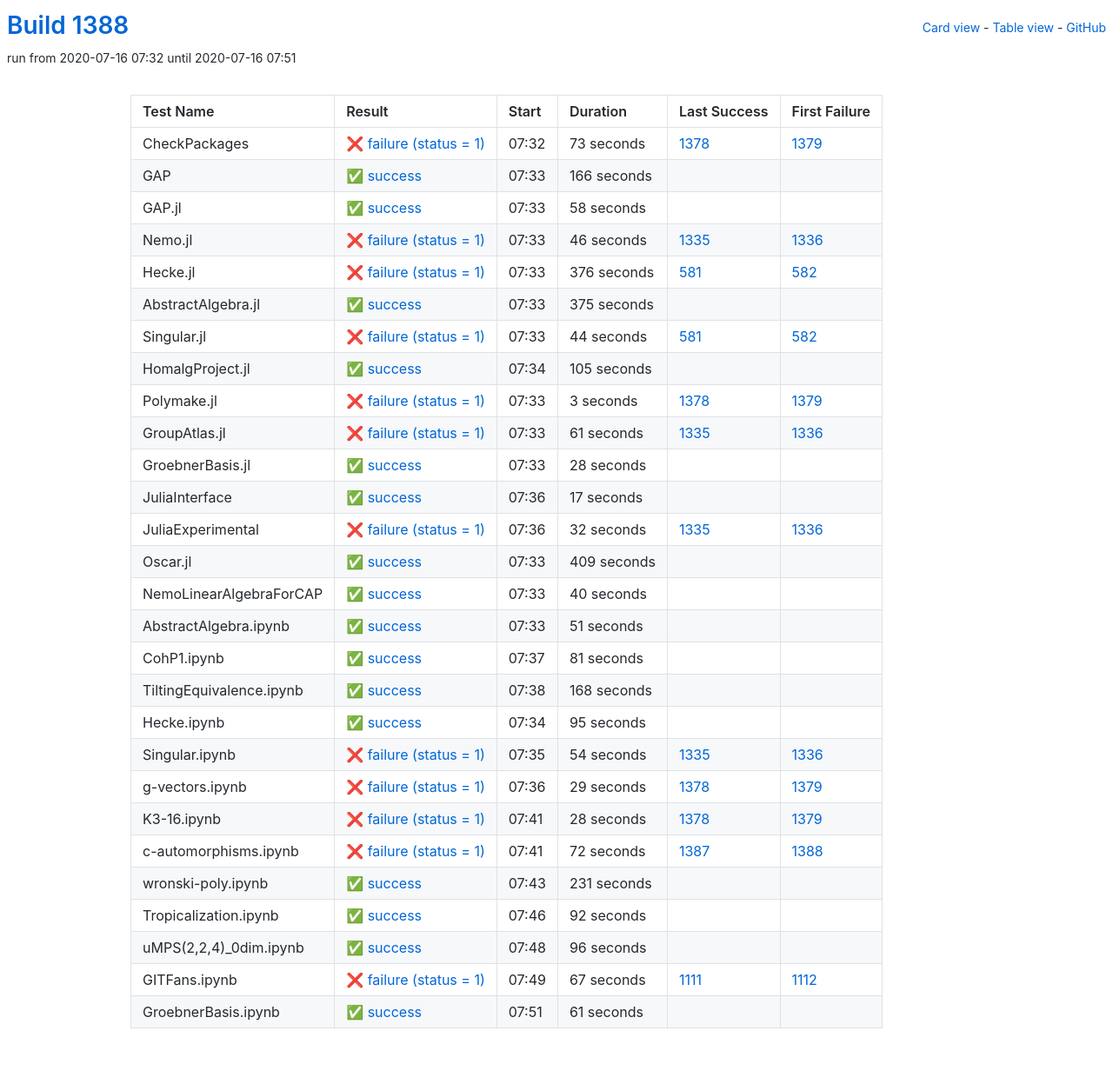
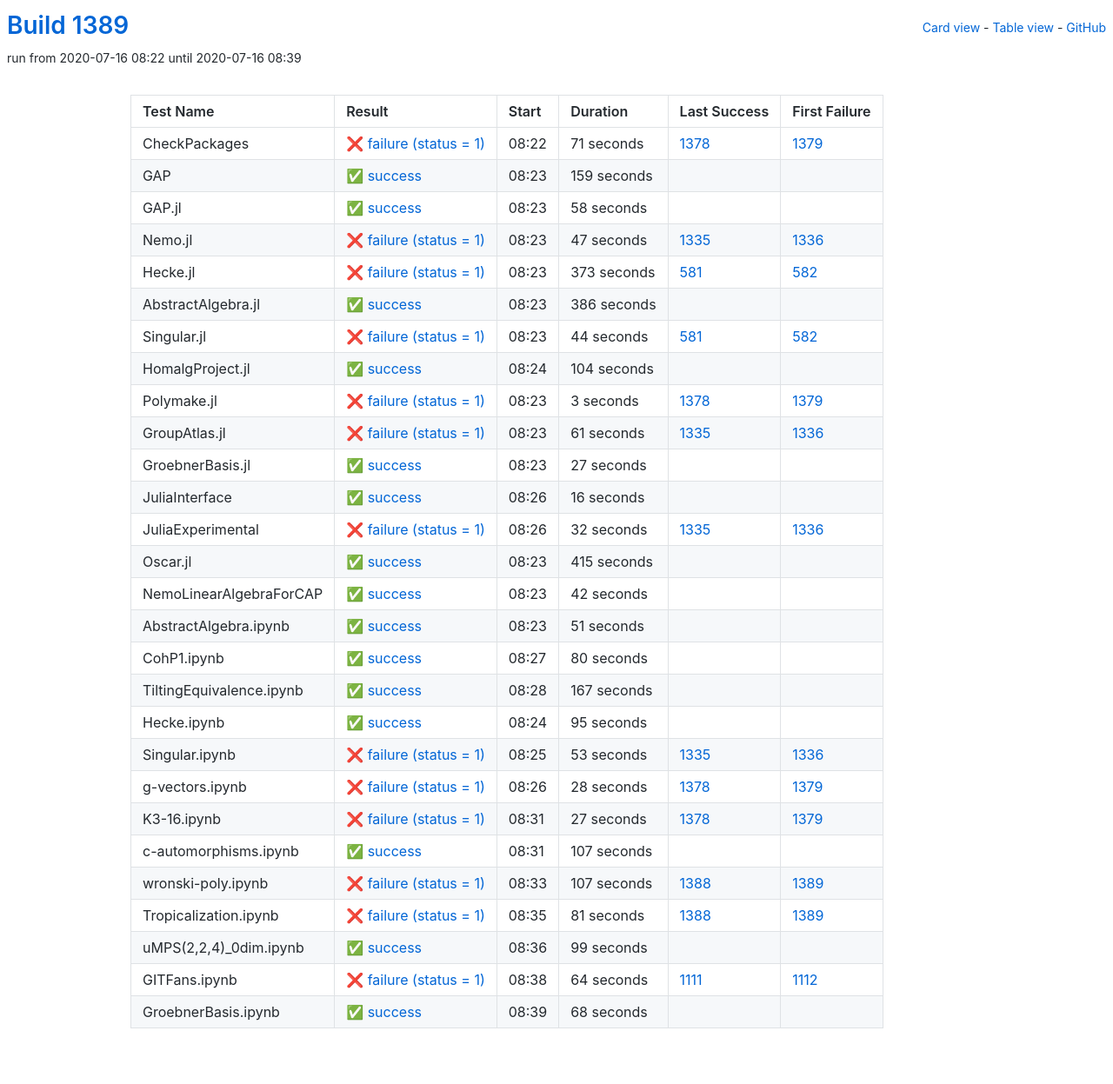
Before and after one commit to oscar-system/oscar-ci-status-1.4, a Jekyll site: the page built from table.html, in a window 1280 px wide. Shown: the whole page at 87% size. Built offline with Jekyll 4.4.1, drawn with Linux system fonts in a browser that asks for light colours.

Commit message:
Build #1389

```diff
--- a/_data/ci.yml
+++ b/_data/ci.yml
@@ -1,6 +1,6 @@
 ---
-build: 1388
-build_url: https://oscarci.mathematik.uni-kl.de/job/oscar-julia-1.4/1388/
+build: 1389
+build_url: https://oscarci.mathematik.uni-kl.de/job/oscar-julia-1.4/1389/
 job: oscar-julia-1.4
 organization: oscar-system
 repo: oscar-ci-status-1.4
@@ -8,32 +8,32 @@ repourl: https://github.com/oscar-system/oscar-ci-status-1.4
 tests:
 - name: CheckPackages
   id: checkpackages
-  log: https://oscarci.mathematik.uni-kl.de/job/oscar-julia-1.4/1388/artifact/logs/build-1388/CheckPackages.log
-  start: 2020-07-16 07:32
+  log: https://oscarci.mathematik.uni-kl.de/job/oscar-julia-1.4/1389/artifact/logs/build-1389/CheckPackages.log
+  start: 2020-07-16 08:22
   success: false
   exitcode: 1
   status: failure
-  duration: 73
+  duration: 71
   last_success: 1378
   last_success_url: https://oscarci.mathematik.uni-kl.de/job/oscar-julia-1.4/1378/
   first_failure: 1379
   first_failure_url: https://oscarci.mathematik.uni-kl.de/job/oscar-julia-1.4/1379/
 - name: GAP
   id: gap
-  log: https://oscarci.mathematik.uni-kl.de/job/oscar-julia-1.4/1388/artifact/logs/build-1388/GAP.log
-  start: 2020-07-16 07:33
+  log: https://oscarci.mathematik.uni-kl.de/job/oscar-julia-1.4/1389/artifact/logs/build-1389/GAP.log
+  start: 2020-07-16 08:23
   success: true
   exitcode: 0
   status: success
-  duration: 166
+  duration: 159
   last_success: false
   last_success_url:
   first_failure: false
   first_failure_url:
 - name: GAP.jl
   id: gap-jl
-  log: https://oscarci.mathematik.uni-kl.de/job/oscar-julia-1.4/1388/artifact/logs/build-1388/GAP.jl.log
-  start: 2020-07-16 07:33
+  log: https://oscarci.mathematik.uni-kl.de/job/oscar-julia-1.4/1389/artifact/logs/build-1389/GAP.jl.log
+  start: 2020-07-16 08:23
   success: true
   exitcode: 0
   status: success
@@ -44,44 +44,44 @@ tests:
   first_failure_url:
 - name: Nemo.jl
   id: nemo-jl
-  log: https://oscarci.mathematik.uni-kl.de/job/oscar-julia-1.4/1388/artifact/logs/build-1388/Nemo.jl.log
-  start: 2020-07-16 07:33
+  log: https://oscarci.mathematik.uni-kl.de/job/oscar-julia-1.4/1389/artifact/logs/build-1389/Nemo.jl.log
+  start: 2020-07-16 08:23
   success: false
   exitcode: 1
   status: failure
-  duration: 46
+  duration: 47
   last_success: 1335
   last_success_url: https://oscarci.mathematik.uni-kl.de/job/oscar-julia-1.4/1335/
   first_failure: 1336
   first_failure_url: https://oscarci.mathematik.uni-kl.de/job/oscar-julia-1.4/1336/
 - name: Hecke.jl
   id: hecke-jl
-  log: https://oscarci.mathematik.uni-kl.de/job/oscar-julia-1.4/1388/artifact/logs/build-1388/Hecke.jl.log
-  start: 2020-07-16 07:33
+  log: https://oscarci.mathematik.uni-kl.de/job/oscar-julia-1.4/1389/artifact/logs/build-1389/Hecke.jl.log
+  start: 2020-07-16 08:23
   success: false
   exitcode: 1
   status: failure
-  duration: 376
+  duration: 373
   last_success: 581
   last_success_url: https://oscarci.mathematik.uni-kl.de/job/oscar-julia-1.4/581/
   first_failure: 582
   first_failure_url: https://oscarci.mathematik.uni-kl.de/job/oscar-julia-1.4/582/
 - name: AbstractAlgebra.jl
   id: abstractalgebra-jl
-  log: https://oscarci.mathematik.uni-kl.de/job/oscar-julia-1.4/1388/artifact/logs/build-1388/AbstractAlgebra.jl.log
-  start: 2020-07-16 07:33
+  log: https://oscarci.mathematik.uni-kl.de/job/oscar-julia-1.4/1389/artifact/logs/build-1389/AbstractAlgebra.jl.log
+  start: 2020-07-16 08:23
   success: true
   exitcode: 0
   status: success
-  duration: 375
+  duration: 386
   last_success: false
   last_success_url:
   first_failure: false
   first_failure_url:
 - name: Singular.jl
   id: singular-jl
-  log: https://oscarci.mathematik.uni-kl.de/job/oscar-julia-1.4/1388/artifact/logs/build-1388/Singular.jl.log
-  start: 2020-07-16 07:33
+  log: https://oscarci.mathematik.uni-kl.de/job/oscar-julia-1.4/1389/artifact/logs/build-1389/Singular.jl.log
+  start: 2020-07-16 08:23
   success: false
   exitcode: 1
   status: failure
@@ -92,20 +92,20 @@ tests:
   first_failure_url: https://oscarci.mathematik.uni-kl.de/job/oscar-julia-1.4/582/
 - name: HomalgProject.jl
   id: homalgproject-jl
-  log: https://oscarci.mathematik.uni-kl.de/job/oscar-julia-1.4/1388/artifact/logs/build-1388/HomalgProject.jl.log
-  start: 2020-07-16 07:34
+  log: https://oscarci.mathematik.uni-kl.de/job/oscar-julia-1.4/1389/artifact/logs/build-1389/HomalgProject.jl.log
+  start: 2020-07-16 08:24
   success: true
   exitcode: 0
   status: success
-  duration: 105
+  duration: 104
   last_success: false
   last_success_url:
   first_failure: false
   first_failure_url:
 - name: Polymake.jl
   id: polymake-jl
-  log: https://oscarci.mathematik.uni-kl.de/job/oscar-julia-1.4/1388/artifact/logs/build-1388/Polymake.jl.log
-  start: 2020-07-16 07:33
+  log: https://oscarci.mathematik.uni-kl.de/job/oscar-julia-1.4/1389/artifact/logs/build-1389/Polymake.jl.log
+  start: 2020-07-16 08:23
   success: false
   exitcode: 1
   status: failure
@@ -116,8 +116,8 @@ tests:
   first_failure_url: https://oscarci.mathematik.uni-kl.de/job/oscar-julia-1.4/1379/
 - name: GroupAtlas.jl
   id: groupatlas-jl
-  log: https://oscarci.mathematik.uni-kl.de/job/oscar-julia-1.4/1388/artifact/logs/build-1388/GroupAtlas.jl.log
-  start: 2020-07-16 07:33
+  log: https://oscarci.mathematik.uni-kl.de/job/oscar-julia-1.4/1389/artifact/logs/build-1389/GroupAtlas.jl.log
+  start: 2020-07-16 08:23
   success: false
   exitcode: 1
   status: failure
@@ -128,32 +128,32 @@ tests:
   first_failure_url: https://oscarci.mathematik.uni-kl.de/job/oscar-julia-1.4/1336/
 - name: GroebnerBasis.jl
   id: groebnerbasis-jl
-  log: https://oscarci.mathematik.uni-kl.de/job/oscar-julia-1.4/1388/artifact/logs/build-1388/GroebnerBasis.jl.log
-  start: 2020-07-16 07:33
+  log: https://oscarci.mathematik.uni-kl.de/job/oscar-julia-1.4/1389/artifact/logs/build-1389/GroebnerBasis.jl.log
+  start: 2020-07-16 08:23
   success: true
   exitcode: 0
   status: success
-  duration: 28
+  duration: 27
   last_success: false
   last_success_url:
   first_failure: false
   first_failure_url:
 - name: JuliaInterface
   id: juliainterface
-  log: https://oscarci.mathematik.uni-kl.de/job/oscar-julia-1.4/1388/artifact/logs/build-1388/JuliaInterface.log
-  start: 2020-07-16 07:36
+  log: https://oscarci.mathematik.uni-kl.de/job/oscar-julia-1.4/1389/artifact/logs/build-1389/JuliaInterface.log
+  start: 2020-07-16 08:26
   success: true
   exitcode: 0
   status: success
-  duration: 17
+  duration: 16
   last_success: false
   last_success_url:
   first_failure: false
   first_failure_url:
 - name: JuliaExperimental
   id: juliaexperimental
-  log: https://oscarci.mathematik.uni-kl.de/job/oscar-julia-1.4/1388/artifact/logs/build-1388/JuliaExperimental.log
-  start: 2020-07-16 07:36
+  log: https://oscarci.mathematik.uni-kl.de/job/oscar-julia-1.4/1389/artifact/logs/build-1389/JuliaExperimental.log
+  start: 2020-07-16 08:26
   success: false
   exitcode: 1
   status: failure
@@ -164,32 +164,32 @@ tests:
   first_failure_url: https://oscarci.mathematik.uni-kl.de/job/oscar-julia-1.4/1336/
 - name: Oscar.jl
   id: oscar-jl
-  log: https://oscarci.mathematik.uni-kl.de/job/oscar-julia-1.4/1388/artifact/logs/build-1388/Oscar.jl.log
-  start: 2020-07-16 07:33
+  log: https://oscarci.mathematik.uni-kl.de/job/oscar-julia-1.4/1389/artifact/logs/build-1389/Oscar.jl.log
+  start: 2020-07-16 08:23
   success: true
   exitcode: 0
   status: success
-  duration: 409
+  duration: 415
   last_success: false
   last_success_url:
   first_failure: false
   first_failure_url:
 - name: NemoLinearAlgebraForCAP
   id: nemolinearalgebraforcap
-  log: https://oscarci.mathematik.uni-kl.de/job/oscar-julia-1.4/1388/artifact/logs/build-1388/NemoLinearAlgebraForCAP.log
-  start: 2020-07-16 07:33
+  log: https://oscarci.mathematik.uni-kl.de/job/oscar-julia-1.4/1389/artifact/logs/build-1389/NemoLinearAlgebraForCAP.log
+  start: 2020-07-16 08:23
   success: true
   exitcode: 0
   status: success
-  duration: 40
+  duration: 42
   last_success: false
   last_success_url:
   first_failure: false
   first_failure_url:
 - name: AbstractAlgebra.ipynb
   id: abstractalgebra-ipynb
-  log: https://oscarci.mathematik.uni-kl.de/job/oscar-julia-1.4/1388/artifact/logs/build-1388/AbstractAlgebra.ipynb.log
-  start: 2020-07-16 07:33
+  log: https://oscarci.mathematik.uni-kl.de/job/oscar-julia-1.4/1389/artifact/logs/build-1389/AbstractAlgebra.ipynb.log
+  start: 2020-07-16 08:23
   success: true
   exitcode: 0
   status: success
@@ -200,32 +200,32 @@ tests:
   first_failure_url:
 - name: CohP1.ipynb
   id: cohp1-ipynb
-  log: https://oscarci.mathematik.uni-kl.de/job/oscar-julia-1.4/1388/artifact/logs/build-1388/CohP1.ipynb.log
-  start: 2020-07-16 07:37
+  log: https://oscarci.mathematik.uni-kl.de/job/oscar-julia-1.4/1389/artifact/logs/build-1389/CohP1.ipynb.log
+  start: 2020-07-16 08:27
   success: true
   exitcode: 0
   status: success
-  duration: 81
+  duration: 80
   last_success: false
   last_success_url:
   first_failure: false
   first_failure_url:
 - name: TiltingEquivalence.ipynb
   id: tiltingequivalence-ipynb
-  log: https://oscarci.mathematik.uni-kl.de/job/oscar-julia-1.4/1388/artifact/logs/build-1388/TiltingEquivalence.ipynb.log
-  start: 2020-07-16 07:38
+  log: https://oscarci.mathematik.uni-kl.de/job/oscar-julia-1.4/1389/artifact/logs/build-1389/TiltingEquivalence.ipynb.log
+  start: 2020-07-16 08:28
   success: true
   exitcode: 0
   status: success
-  duration: 168
+  duration: 167
   last_success: false
   last_success_url:
   first_failure: false
   first_failure_url:
 - name: Hecke.ipynb
   id: hecke-ipynb
-  log: https://oscarci.mathematik.uni-kl.de/job/oscar-julia-1.4/1388/artifact/logs/build-1388/Hecke.ipynb.log
-  start: 2020-07-16 07:34
+  log: https://oscarci.mathematik.uni-kl.de/job/oscar-julia-1.4/1389/artifact/logs/build-1389/Hecke.ipynb.log
+  start: 2020-07-16 08:24
   success: true
   exitcode: 0
   status: success
@@ -236,32 +236,20 @@ tests:
   first_failure_url:
 - name: Singular.ipynb
   id: singular-ipynb
-  log: https://oscarci.mathematik.uni-kl.de/job/oscar-julia-1.4/1388/artifact/logs/build-1388/Singular.ipynb.log
-  start: 2020-07-16 07:35
+  log: https://oscarci.mathematik.uni-kl.de/job/oscar-julia-1.4/1389/artifact/logs/build-1389/Singular.ipynb.log
+  start: 2020-07-16 08:25
   success: false
   exitcode: 1
   status: failure
-  duration: 54
+  duration: 53
   last_success: 1335
   last_success_url: https://oscarci.mathematik.uni-kl.de/job/oscar-julia-1.4/1335/
   first_failure: 1336
   first_failure_url: https://oscarci.mathematik.uni-kl.de/job/oscar-julia-1.4/1336/
 - name: g-vectors.ipynb
   id: g-vectors-ipynb
-  log: https://oscarci.mathematik.uni-kl.de/job/oscar-julia-1.4/1388/artifact/logs/build-1388/g-vectors.ipynb.log
-  start: 2020-07-16 07:36
-  success: false
-  exitcode: 1
-  status: failure
-  duration: 29
-  last_success: 1378
-  last_success_url: https://oscarci.mathematik.uni-kl.de/job/oscar-julia-1.4/1378/
-  first_failure: 1379
-  first_failure_url: https://oscarci.mathematik.uni-kl.de/job/oscar-julia-1.4/1379/
-- name: K3-16.ipynb
-  id: k3-16-ipynb
-  log: https://oscarci.mathematik.uni-kl.de/job/oscar-julia-1.4/1388/artifact/logs/build-1388/K3-16.ipynb.log
-  start: 2020-07-16 07:41
+  log: https://oscarci.mathematik.uni-kl.de/job/oscar-julia-1.4/1389/artifact/logs/build-1389/g-vectors.ipynb.log
+  start: 2020-07-16 08:26
   success: false
   exitcode: 1
   status: failure
@@ -270,74 +258,86 @@ tests:
   last_success_url: https://oscarci.mathematik.uni-kl.de/job/oscar-julia-1.4/1378/
   first_failure: 1379
   first_failure_url: https://oscarci.mathematik.uni-kl.de/job/oscar-julia-1.4/1379/
-- name: c-automorphisms.ipynb
-  id: c-automorphisms-ipynb
-  log: https://oscarci.mathematik.uni-kl.de/job/oscar-julia-1.4/1388/artifact/logs/build-1388/c-automorphisms.ipynb.log
-  start: 2020-07-16 07:41
+- name: K3-16.ipynb
+  id: k3-16-ipynb
+  log: https://oscarci.mathematik.uni-kl.de/job/oscar-julia-1.4/1389/artifact/logs/build-1389/K3-16.ipynb.log
+  start: 2020-07-16 08:31
   success: false
   exitcode: 1
   status: failure
-  duration: 72
-  last_success: 1387
-  last_success_url: https://oscarci.mathematik.uni-kl.de/job/oscar-julia-1.4/1387/
-  first_failure: 1388
-  first_failure_url: https://oscarci.mathematik.uni-kl.de/job/oscar-julia-1.4/1388/
-- name: wronski-poly.ipynb
-  id: wronski-poly-ipynb
-  log: https://oscarci.mathematik.uni-kl.de/job/oscar-julia-1.4/1388/artifact/logs/build-1388/wronski-poly.ipynb.log
-  start: 2020-07-16 07:43
+  duration: 27
+  last_success: 1378
+  last_success_url: https://oscarci.mathematik.uni-kl.de/job/oscar-julia-1.4/1378/
+  first_failure: 1379
+  first_failure_url: https://oscarci.mathematik.uni-kl.de/job/oscar-julia-1.4/1379/
+- name: c-automorphisms.ipynb
+  id: c-automorphisms-ipynb
+  log: https://oscarci.mathematik.uni-kl.de/job/oscar-julia-1.4/1389/artifact/logs/build-1389/c-automorphisms.ipynb.log
+  start: 2020-07-16 08:31
   success: true
   exitcode: 0
   status: success
-  duration: 231
+  duration: 107
   last_success: false
   last_success_url:
   first_failure: false
   first_failure_url:
+- name: wronski-poly.ipynb
+  id: wronski-poly-ipynb
+  log: https://oscarci.mathematik.uni-kl.de/job/oscar-julia-1.4/1389/artifact/logs/build-1389/wronski-poly.ipynb.log
+  start: 2020-07-16 08:33
+  success: false
+  exitcode: 1
+  status: failure
+  duration: 107
+  last_success: 1388
+  last_success_url: https://oscarci.mathematik.uni-kl.de/job/oscar-julia-1.4/1388/
+  first_failure: 1389
+  first_failure_url: https://oscarci.mathematik.uni-kl.de/job/oscar-julia-1.4/1389/
 - name: Tropicalization.ipynb
   id: tropicalization-ipynb
-  log: https://oscarci.mathematik.uni-kl.de/job/oscar-julia-1.4/1388/artifact/logs/build-1388/Tropicalization.ipynb.log
-  start: 2020-07-16 07:46
+  log: https://oscarci.mathematik.uni-kl.de/job/oscar-julia-1.4/1389/artifact/logs/build-1389/Tropicalization.ipynb.log
+  start: 2020-07-16 08:35
+  success: false
+  exitcode: 1
+  status: failure
+  duration: 81
+  last_success: 1388
+  last_success_url: https://oscarci.mathematik.uni-kl.de/job/oscar-julia-1.4/1388/
+  first_failure: 1389
+  first_failure_url: https://oscarci.mathematik.uni-kl.de/job/oscar-julia-1.4/1389/
+- name: uMPS(2,2,4)_0dim.ipynb
+  id: umps-2-2-4-0dim-ipynb
+  log: https://oscarci.mathematik.uni-kl.de/job/oscar-julia-1.4/1389/artifact/logs/build-1389/uMPS-2-2-4-_0dim.ipynb.log
+  start: 2020-07-16 08:36
   success: true
   exitcode: 0
   status: success
-  duration: 92
-  last_success: false
-  last_success_url:
-  first_failure: false
-  first_failure_url:
-- name: uMPS(2,2,4)_0dim.ipynb
-  id: umps-2-2-4-0dim-ipynb
-  log: https://oscarci.mathematik.uni-kl.de/job/oscar-julia-1.4/1388/artifact/logs/build-1388/uMPS-2-2-4-_0dim.ipynb.log
-  start: 2020-07-16 07:48
-  success: true
-  exitcode: 0
-  status: success
-  duration: 96
+  duration: 99
   last_success: false
   last_success_url:
   first_failure: false
   first_failure_url:
 - name: GITFans.ipynb
   id: gitfans-ipynb
-  log: https://oscarci.mathematik.uni-kl.de/job/oscar-julia-1.4/1388/artifact/logs/build-1388/GITFans.ipynb.log
-  start: 2020-07-16 07:49
+  log: https://oscarci.mathematik.uni-kl.de/job/oscar-julia-1.4/1389/artifact/logs/build-1389/GITFans.ipynb.log
+  start: 2020-07-16 08:38
   success: false
   exitcode: 1
   status: failure
-  duration: 67
+  duration: 64
   last_success: 1111
   last_success_url: https://oscarci.mathematik.uni-kl.de/job/oscar-julia-1.4/1111/
   first_failure: 1112
   first_failure_url: https://oscarci.mathematik.uni-kl.de/job/oscar-julia-1.4/1112/
 - name: GroebnerBasis.ipynb
   id: groebnerbasis-ipynb
-  log: https://oscarci.mathematik.uni-kl.de/job/oscar-julia-1.4/1388/artifact/logs/build-1388/GroebnerBasis.ipynb.log
-  start: 2020-07-16 07:51
+  log: https://oscarci.mathematik.uni-kl.de/job/oscar-julia-1.4/1389/artifact/logs/build-1389/GroebnerBasis.ipynb.log
+  start: 2020-07-16 08:39
   success: true
   exitcode: 0
   status: success
-  duration: 61
+  duration: 68
   last_success: false
   last_success_url:
   first_failure: false
```
Also changed, not shown: README.md.
